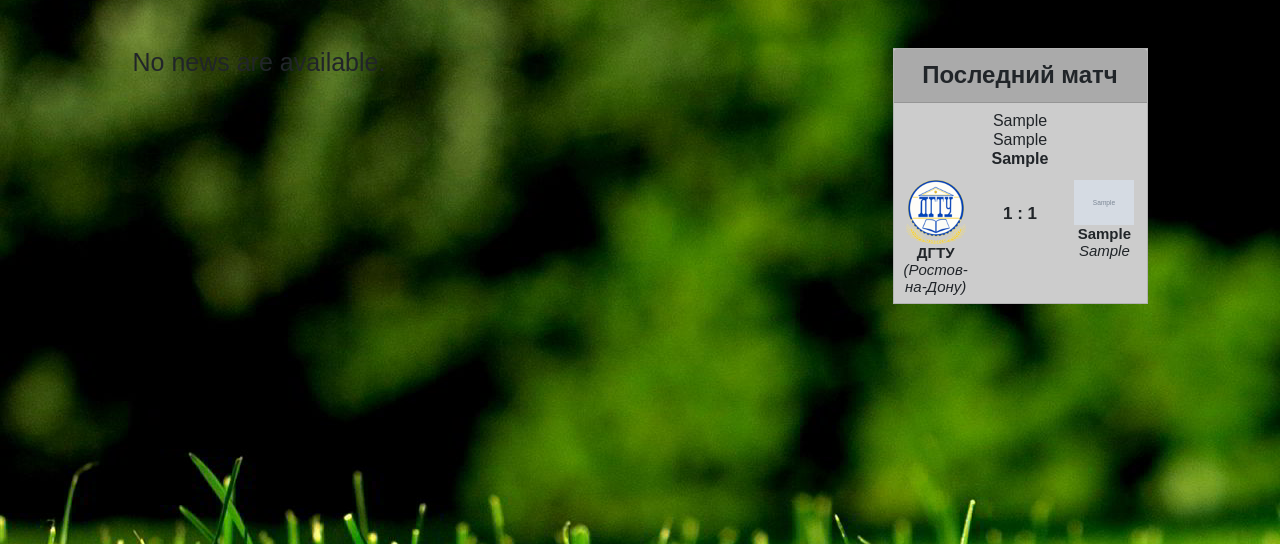
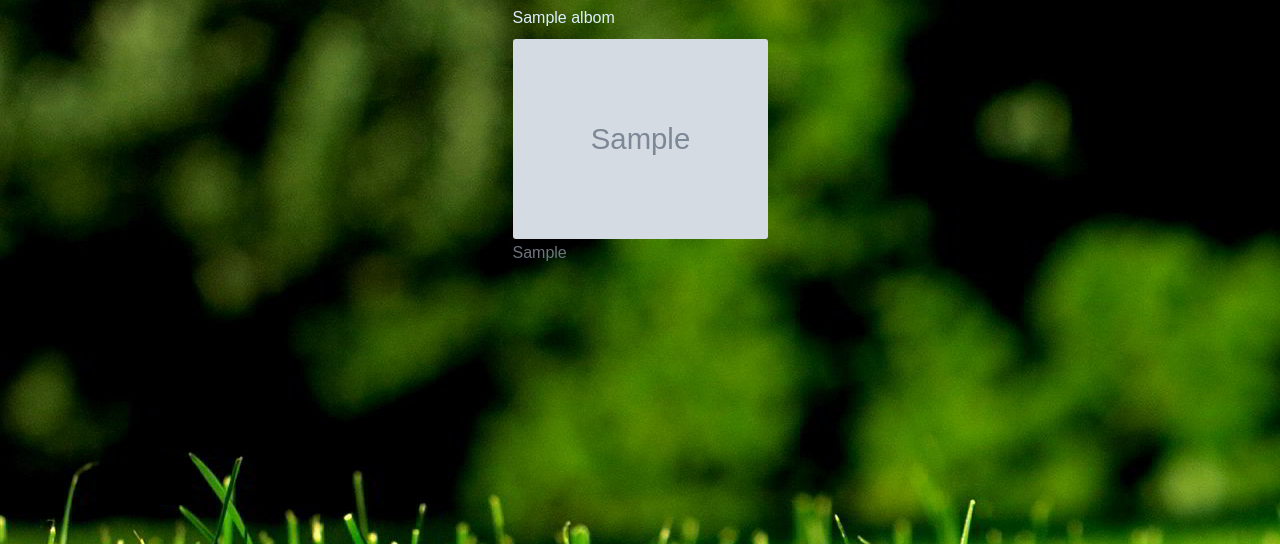
Before and after one commit to tosha4encko/rk_dgtu, a Django app: page /rk_dgtu/galary/ in a window 1280 px wide. Shown: the part 239-783 px from the top of the page. Run offline with Django 3.2, Linux system fonts and the light colour scheme; tables that the repository leaves empty hold one stand-in row (values such as "Sample post"); grey boxes marked "Sample" are stand-in pictures; some libraries are stand-ins or nearby versions.

Commit message:
Исправил галерею

```diff
--- a/rk_dgtu/models.py
+++ b/rk_dgtu/models.py
@@ -3,7 +3,7 @@ from django.db import models
 import datetime
 
 class News(models.Model):
-    pub_date = models.DateTimeField(verbose_name='date published')
+    pub_date = models.DateField(verbose_name='date published')
 
     real_data = models.CharField(max_length=50)
     title = models.CharField(max_length=100)
@@ -15,7 +15,7 @@ class Paragraph(models.Model):
     news = models.ForeignKey(News, on_delete=models.PROTECT)
 
 class Event(models.Model):
-    pub_date = models.DateTimeField(verbose_name='date published')
+    pub_date = models.DateField(verbose_name='date published')
 
     real_data = models.CharField(max_length=50)
     location = models.CharField(max_length=50)
@@ -32,8 +32,7 @@ class Event(models.Model):
 
 
 class Albom(models.Model):
-    pub_date = models.DateTimeField(verbose_name='date published')
-
+    pub_date = models.DateField(verbose_name='date published')
     title = models.CharField(max_length=100)
     real_data = models.CharField(max_length=50)
 
--- a/rk_dgtu/templates/rk_dgtu/include/events.html
+++ b/rk_dgtu/templates/rk_dgtu/include/events.html
@@ -1,12 +1,13 @@
 {% load static %}
+<div class="row sticky-top py-5">
     {% for event in events %}
-    {% if event.was_date_published %}
-        <h3> Последний матч </h3>
-    {% else &}
-        <h3> Ближайший матч </h3>
+         <div class="card rounded-0 text-center mb-4" style="background: #ccc;">
+             {% now "Y-m-d" as todays_date %}
+             {% if event.pub_date|date:"Y-m-d" < todays_date %}
+                <h4 class="card-header" style="font-weight: bold; background: #aaa;">Последний матч</h4>
+             {% else %}
+                <h4 class="card-header" style="font-weight: bold; background: #aaa;">Ближайший матч</h4>
              {% endif %}
-     <div class="card rounded-0 text-center p-0" style="background: #ccc;">
-        <h4 class="card-header" style="font-weight: bold; background: #aaa;">Последний матч</h4>
              <h6 class="card-title mt-2">
                 {{event.real_data}}<br/>
                 {{event.location}}<br/>
@@ -31,3 +32,4 @@
             </div>
         </div>
     {% endfor %}
+</div>
--- a/rk_dgtu/templates/rk_dgtu/include/galary.html
+++ b/rk_dgtu/templates/rk_dgtu/include/galary.html
@@ -1,12 +1,18 @@
 <!doctype html>
 {% load staticfiles %}
+{% for albom in alboms %}
+<div class="col-lg-3 mx-4">
+	<a href="{{albom.id}}/" style="text-decoration: none;">
+		<div class="card" style="background-color: transparent; border: 0px; color: #ddeffe;">
+			<h6 class="card-title mt-2">
+				{{ albom.title }}
+			</h6>
 
-            <div class="photo_content">
-				<span class="photo1">
-					<h2> {{albom.title}} </h2>
-					<a href="/test/galary/{{ albom.id }}/">
-						<img  border="0" src="content\7_13_17\photo\1.jpg" width="250" height="200">
-					</a>
-					<h3 class="data"> {{albom.data_published}} </h3>
-				</span>
-			</div>
+			<img class="card-img" border="0" src="{{ albom.photo_set.all.0.photo.url }}" width="250" height="200">
+
+			<h6 class="card-subtitle mb-2 text-muted mt-1"> {{albom.real_data}}</h6>
+		</div>
+	</a>
+</div>
+{% endfor %}
+</div>
--- a/rk_dgtu/templates/rk_dgtu/include/news.html
+++ b/rk_dgtu/templates/rk_dgtu/include/news.html
@@ -1,15 +1,15 @@
 {% if news %}
     {% for new in news %}
-        <div class="card rounded-0 px-3 py-2" style="background: #ddeffe">
-            <h2 class="card-title" style="font-weight: bold;"> {{new.title}}</h2>
-            <h6 class="card-subtitle mb-2 text-muted">{{new.pub_date}}</h6>
+        <div class="card rounded-0 py-2" style="border: 0; background: #ddeffe">
+            <h2 class="card-title mx-3" style="font-weight: bold;"> {{new.title}}</h2>
+            <h6 class="card-subtitle mb-2 text-muted mx-3">{{new.real_data}}</h6>
             <img class="card-img-top" src="{{new.photo.url}}" alt="Card image cap">
             {% for paragraph in new.paragraph_set.all %}
-                <p class="card-text" align="justify" style="font-size: 20px; text-indent: 30px; margin: 0;">
+                <p class="card-text  mx-3" align="justify" style="font-size: 20px; text-indent: 30px; margin: 0;">
                     {{ paragraph.text }}
                 </p>
             {% endfor %}
-            <a href="{{new.source}}" style="font-size:15px;">Источник: {{new.source}}</a>
+            <a class="mt-4 mx-3" href="{{new.source}}" style="font-size:15px;">Источник: {{new.source}}</a>
         </div>
     {% endfor %}
     {% else %}
--- a/rk_dgtu/templates/rk_dgtu/index.html
+++ b/rk_dgtu/templates/rk_dgtu/index.html
@@ -50,18 +50,26 @@
             </div>
         </nav>
 
-        <div class="container my-5">
-            <div class="row justify-content-md-center">
-                <div class="col-lg-8 ">
-                    {% include 'rk_dgtu/include/news.html' %}
-                </div>
-                <div class="col-lg-3">
-                    {% include 'rk_dgtu/include/events.html' %}
-                </div>
+        <div class="container my-0">
+            <div class="row justify-content-md-center ">
+                {% if news %}
+                    <div class="col-lg-8  py-5">
+                        {% include 'rk_dgtu/include/news.html' %}
+                    </div>
+                    <div class="col-lg-3">
+                        {% include 'rk_dgtu/include/events.html' %}
+                    </div>
+                {% endif %}
+
+                {% if alboms %}
+                    {% include 'rk_dgtu/include/galary.html' %}
+                {% endif %}
+
+                {% if photo %}
+                    {% include 'rk_dgtu/include/albom.html' %}
+                {% endif %}
             </div>
         </div>
-
-
         <script src="https://code.jquery.com/jquery-3.3.1.slim.min.js" integrity="sha384-q8i/X+965DzO0rT7abK41JStQIAqVgRVzpbzo5smXKp4YfRvH+8abtTE1Pi6jizo" crossorigin="anonymous"></script>
         <script src="https://cdnjs.cloudflare.com/ajax/libs/popper.js/1.14.3/umd/popper.min.js" integrity="sha384-ZMP7rVo3mIykV+2+9J3UJ46jBk0WLaUAdn689aCwoqbBJiSnjAK/l8WvCWPIPm49" crossorigin="anonymous"></script>
         <script src="https://stackpath.bootstrapcdn.com/bootstrap/4.1.1/js/bootstrap.min.js" integrity="sha384-smHYKdLADwkXOn1EmN1qk/HfnUcbVRZyYmZ4qpPea6sjB/pTJ0euyQp0Mk8ck+5T" crossorigin="anonymous"></script>
--- a/rk_dgtu/urls.py
+++ b/rk_dgtu/urls.py
@@ -4,6 +4,6 @@ from . import views
 urlpatterns = [
     url(r'^$', views.news, name='news'),
     url(r'^news/$', views.news, name='news'),
-    url(r'^galary/$', views.galary, name='galary'),
+    url(r'^galary/$', views.galary, name='news'),
     url(r'^galary/(?P<albom_id>[0-9]+)/$', views.albom, name='albom'),
 ]
--- a/rk_dgtu/views.py
+++ b/rk_dgtu/views.py
@@ -3,26 +3,14 @@ from django.http import HttpResponse
 from .models import News, Event, Albom
 
 def news(request):
-    news    = News.objects.all().order_by('pub_date')[:3]
-    events  = Event.objects.all().order_by('pub_date')[:2]
+    events = Event.objects.all().order_by('-pub_date')[:2]
+    news    = News.objects.all().order_by('-pub_date')[:3]
     return render(request, 'rk_dgtu/index.html', {'news': news, 'events': events})
 
 def galary(request):
-    alboms = Albom.objects.all().order_by('pub_date')
-    events = Event.objects.all().order_by('pub_date')[:2]
-    context = {
-                'alboms': alboms,
-                'events': events
-              }
-
-    return render(request, 'rk_dgtu/index.html', context)
+    alboms = Albom.objects.all().order_by('-pub_date')
+    return render(request, 'rk_dgtu/index.html', {'alboms': alboms})
 
 def albom(request, albom_id):
-    albom = Albom.objects.get(pk=albom_id)
-    events = Event.objects.all()[:2]
-    context = {
-                'albom': albom,
-                'events': events
-              }
-
-    return render(request, 'rk_dgtu/index.html', context)
+    photo = Albom.objects.get(pk=albom_id).photo_set.all()
+    return render(request, 'rk_dgtu/index.html', {'photo': photo})
```
Also changed, not shown: rk_dgtu/templates/rk_dgtu/include/albom.html (+9 -27 lines). Lines whose indentation alone changed are shown as unchanged.
